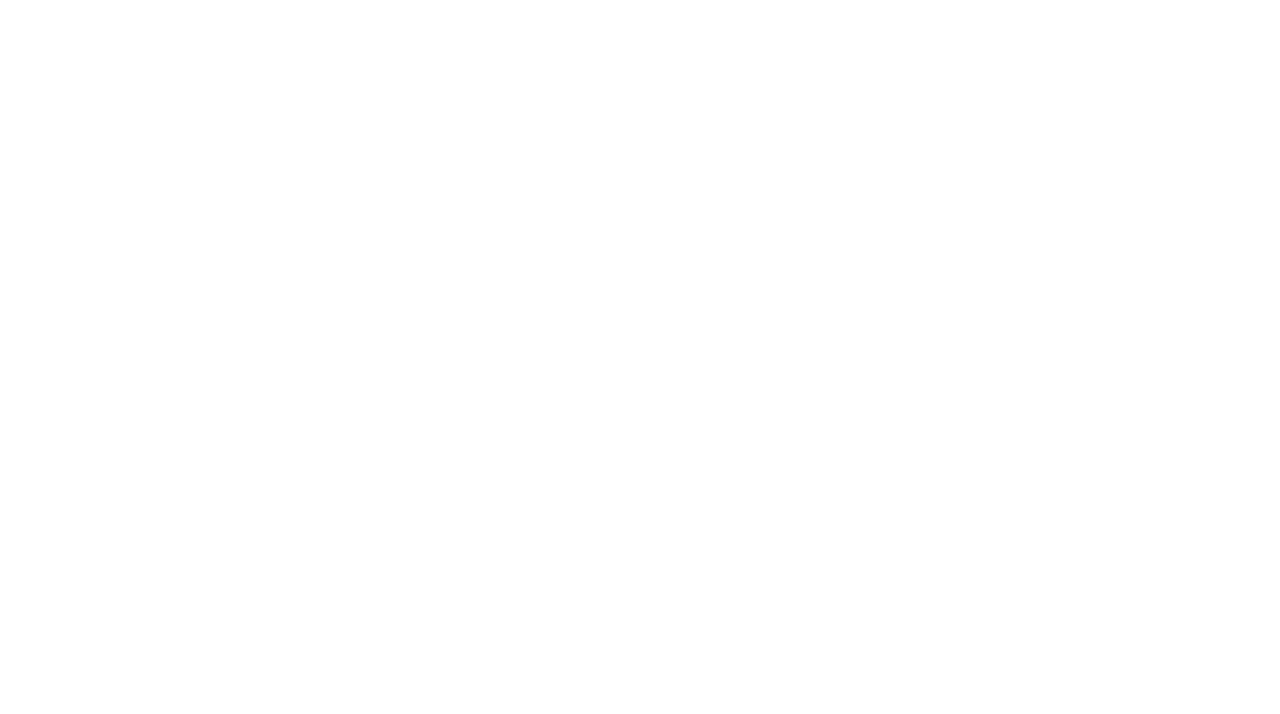
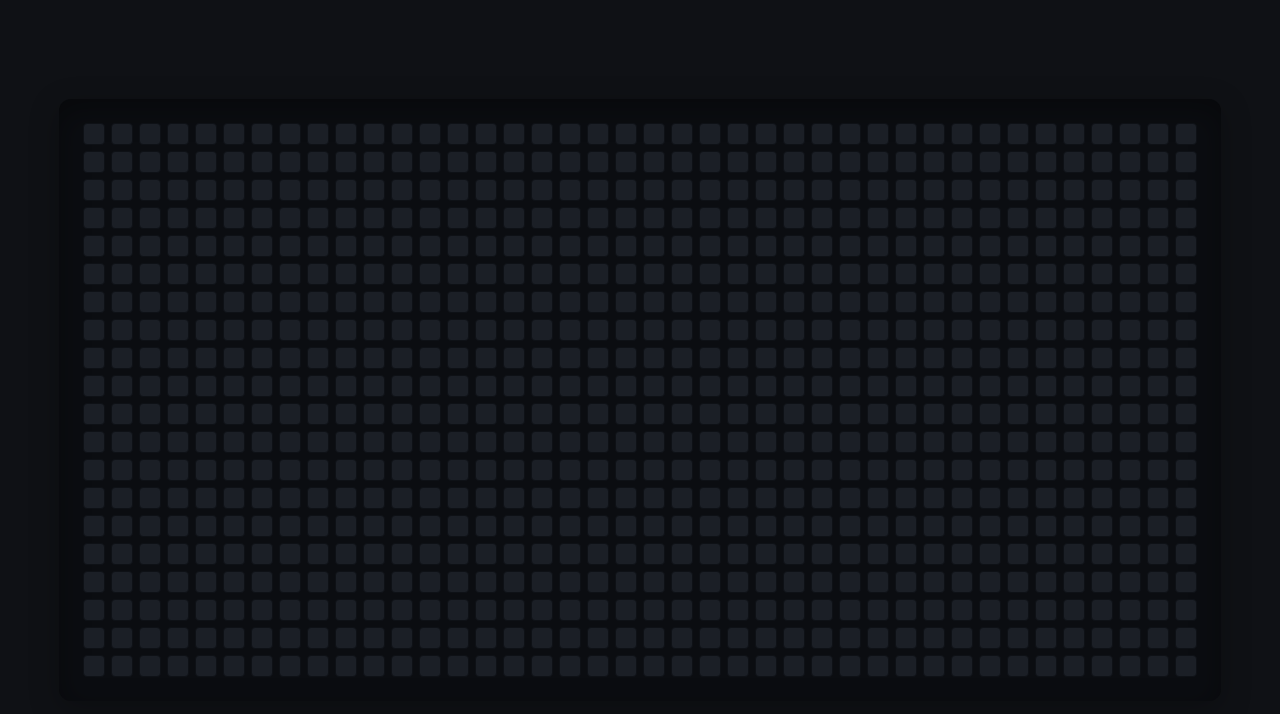
Before and after one commit to acciojob/Color-board-MiyalalMulla, a website: page main.html in a window 1280 px wide. Drawn offline with Linux system fonts and the light colour scheme.

Commit message:
created a submission

```diff
--- a/main.html
+++ b/main.html
@@ -1,16 +1,12 @@
 <!DOCTYPE html>
-
 <html>
-
 <head>
 	<link rel="stylesheet" href="styles.css">
 </head>
-
 <body>
+ <div class="container" id="board"></div>
 	<!-- the entire body must be written by student -->
     <script type="text/javascript" src="./script.js">
 </script>
-
 </body>
-
 </html>
--- a/script.js
+++ b/script.js
@@ -1 +1,43 @@
 //your JS code here. If required.
+// How many squares to render
+const TOTAL = 800;
+// Mount point
+const board = document.getElementById('board');
+// Utility: random color (nice saturated palette)
+function randomColor() {
+  const letters = "0123456789ABCDEF";
+  let color = "#";
+  for (let i = 0; i < 6; i++) {
+    color += letters[Math.floor(Math.random() * 16)];
+  }
+  return color;
+}
+// Create and attach 800 squares
+for (let i = 0; i < TOTAL; i++) {
+  const sq = document.createElement('div');
+  sq.className = 'square';
+
+  // We’ll store any pending timeout id on the node itself
+  // so quick re-hovers don’t fight each other.
+  sq.addEventListener('mouseenter', () => {
+    // If a previous fade-back is pending, cancel it
+    if (sq._tid) {
+      clearTimeout(sq._tid);
+      sq._tid = null;
+    }
+    const color = randomColor();
+    sq.style.backgroundColor = color;
+    sq.style.boxShadow = `0 0 10px 2px ${color}`;
+ // After 1 second, revert smoothly (CSS transition handles smoothness)
+    sq._tid = setTimeout(() => {
+      sq.style.backgroundColor = '#1b1f26';
+      sq.style.boxShadow = 'none';
+      sq._tid = null;
+    }, 1000);
+  });
+
+  // Optional: if mouse leaves early, still allow the scheduled fade-back.
+  // (No extra code needed; the timeout will handle it.)
+
+  board.appendChild(sq);
+}
--- a/styles.css
+++ b/styles.css
@@ -1 +1,38 @@
 /*  your css code here. If applicable */
+* {
+	box-sizing: border-box;
+}
+body {
+  margin: 0;
+  min-height: 100svh;
+  display: grid;
+  place-items: center;
+  background: #0f1115;
+  font-family: system-ui, -apple-system, Segoe UI, Roboto, Arial, sans-serif;
+}
+
+/* The color board container (required class: container) */
+.container {
+  display: grid;
+  grid-template-columns: repeat(40, 22px); /* 40 x 20 = 800 squares */
+  gap: 6px;
+  padding: 24px;
+  background: #0b0d11;
+  border-radius: 12px;
+  box-shadow: 0 10px 30px rgba(0,0,0,.35) inset, 0 8px 30px rgba(0,0,0,.25);
+}
+
+/* Each square (required class: square) */
+.square {
+  width: 22px;
+  height: 22px;
+  border-radius: 4px;
+  background: #1b1f26;             /* base color */
+  border: 1px solid #0e1116;
+  transition: background-color 1s ease, box-shadow 1s ease;
+}
+
+/* Optional micro feedback on pointer down */
+.square:active {
+  transform: scale(0.92);
+}
```
